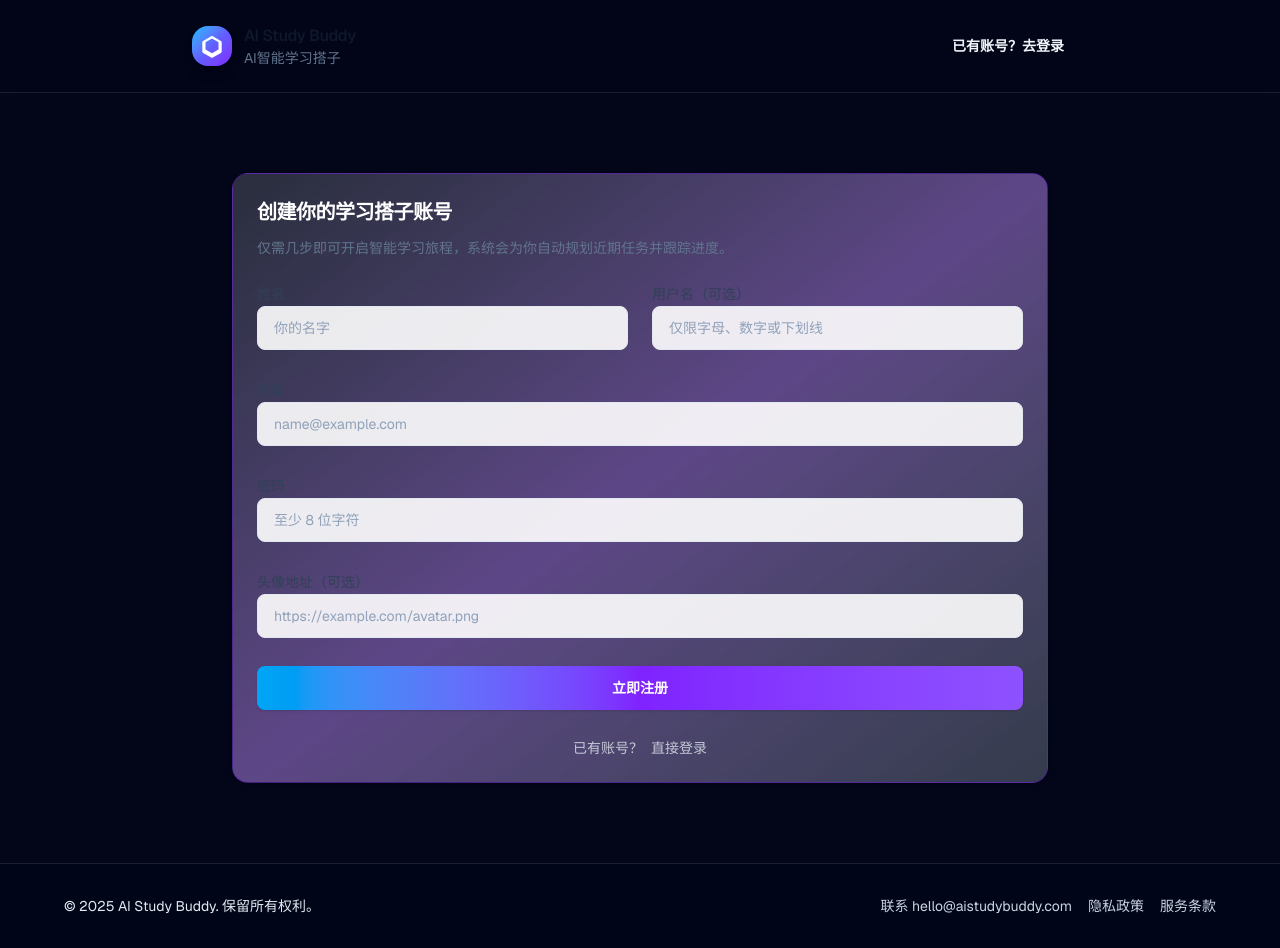
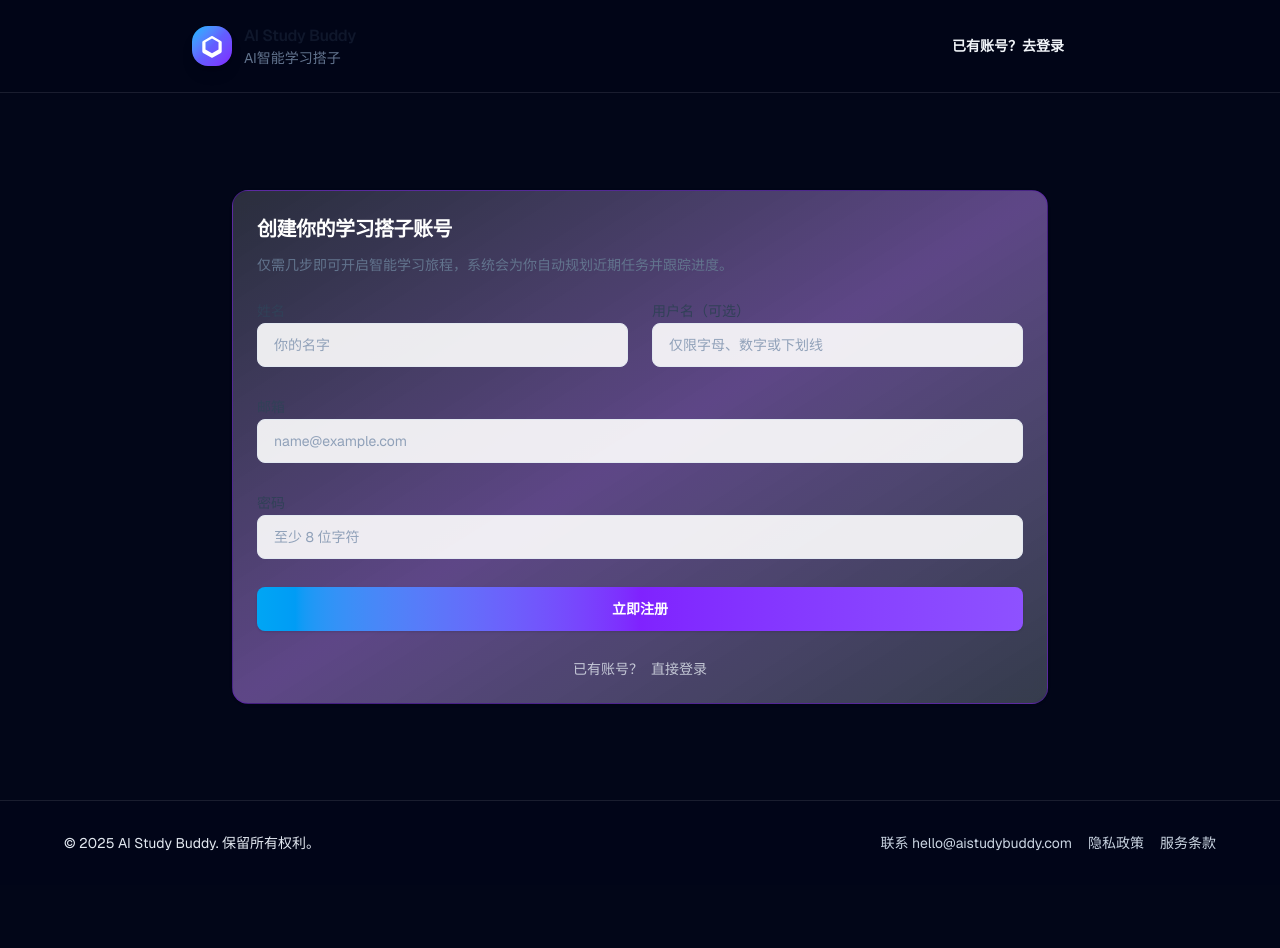
Before and after one commit to 542101079-hub/ai-study-buddy, a Next.js app: page /signup in a window 1280 px wide. After the commit the page ends 885 px from the top, so only its background shows below. Built offline with nearby package versions, Linux system fonts and the light colour scheme; no server answers.

Commit message:
UI：注册页面删除头像

```diff
--- a/src/app/(auth)/signup/sign-up-form.tsx
+++ b/src/app/(auth)/signup/sign-up-form.tsx
@@ -36,7 +36,6 @@ export function SignUpForm() {
     const email = (formData.get("email") as string | null)?.trim() ?? "";
     const password = (formData.get("password") as string | null) ?? "";
     const username = (formData.get("username") as string | null)?.trim() ?? "";
-    const avatarUrl = (formData.get("avatarUrl") as string | null)?.trim() ?? "";
 
     setIsSubmitting(true);
     setFieldErrors({});
@@ -48,7 +47,6 @@ export function SignUpForm() {
         email,
         password,
         username: username.length > 0 ? username : undefined,
-        avatarUrl: avatarUrl.length > 0 ? avatarUrl : undefined,
       });
 
       if (result.ok) {
@@ -144,22 +142,6 @@ export function SignUpForm() {
         )}
       </div>
 
-      <div className="space-y-2">
-        <Label htmlFor="avatarUrl" className="text-sm text-slate-200">
-          头像地址（可选）
-        </Label>
-        <Input
-          id="avatarUrl"
-          name="avatarUrl"
-          type="url"
-          placeholder="https://example.com/avatar.png"
-          disabled={isSubmitting}
-        />
-        {fieldErrors.avatarUrl && (
-          <p className="text-sm text-rose-300/95">{fieldErrors.avatarUrl}</p>
-        )}
-      </div>
-
       {message && (
         <div
           className={
```
